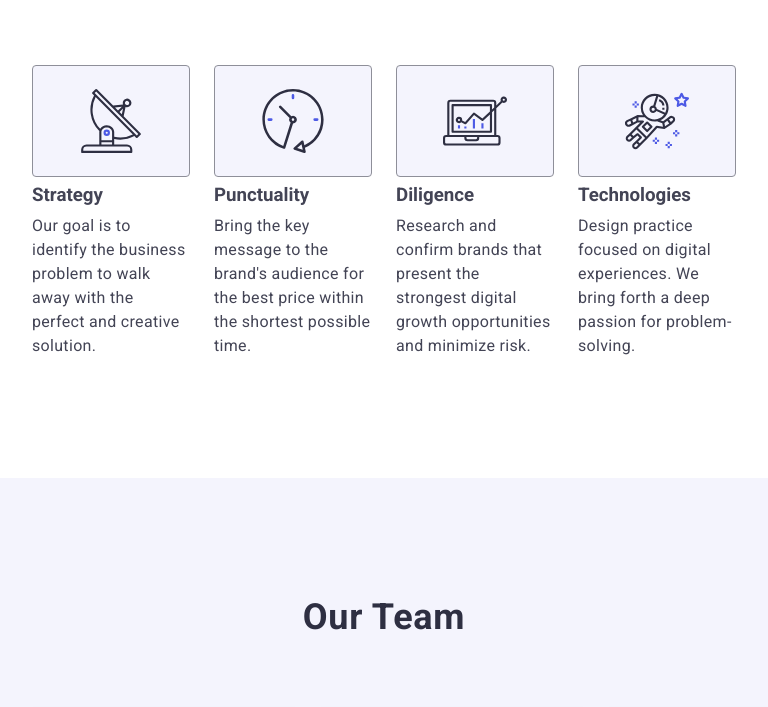
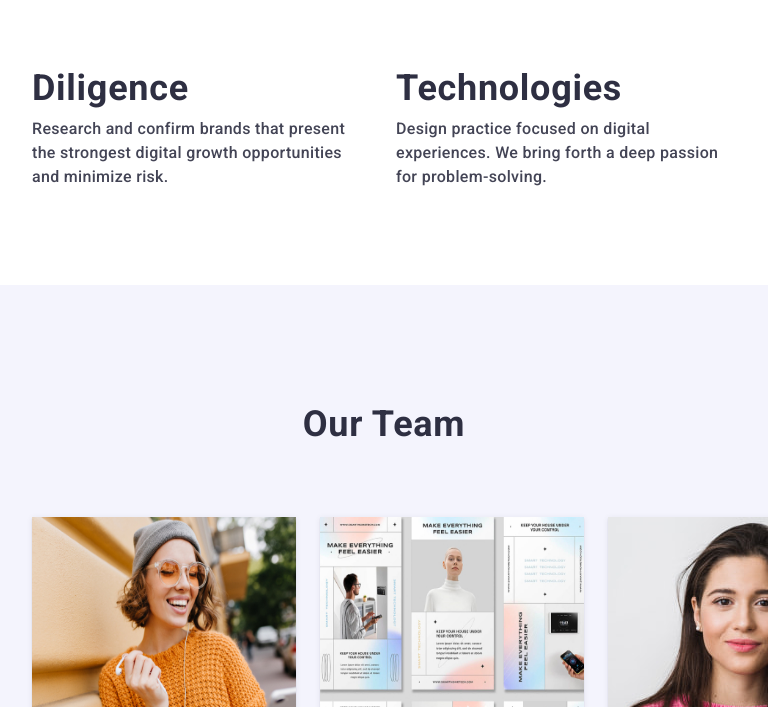
Before and after one commit to Volodymyr-Mohyla/goit-markup-hw-06, a plain HTML site: page index.html in a window 768 px wide. Shown: the part 728-1435 px from the top of the page. Drawn offline with nearby package versions, Linux system fonts and the light colour scheme; files whose address does not match are found by name.

Commit message:
Update style.css

```diff
--- a/css/style.css
+++ b/css/style.css
@@ -706,7 +706,7 @@ ul li {
 
 
 
-@media (max-width: 1158px) and (min-width: 768px){
+@media (max-width: 1159px) and (min-width: 768px){
     .container {
         width: 736px;
         padding: 0 16px;
@@ -727,6 +727,46 @@ ul li {
     .head-cont {
         align-items: center;
     }
+    .first-section {
+        max-width: 768px;
+        padding: 112px 0;
+    }
+    .first-section .title {
+        margin-bottom: 36px;
+    }
+    .second-section {
+        padding: 96px 0;
+    }
+    .list-sec-sect {
+        gap: 72px 24px;
+        flex-wrap: wrap;
+    }
+    .elm-list-sec-sect {
+        flex-basis: calc((100% - 1 * 24px) / 2);
+    }
+    .icon-cont {
+        display: none;
+    }
+    .capt-sec-sect{
+        color: #2E2F42;
+        /* Header 2 */
+        font-family: Roboto, sans-serif;
+        font-size: 36px;
+        font-weight: 700;
+        line-height: 1.11em; /* 40/36 */
+        /* 111.111% */
+        letter-spacing: 0.02em; /* 0.72/36 */
+        text-transform: capitalize;
+    }
+    .second-section-text{
+        color: #434455;
+        /* Body Medium */
+        font-family: Roboto, sans-serif;
+        font-size: 16px;
+        font-weight: 500;
+        line-height: 1.5em; /* 150% */
+        letter-spacing: 0.02em; /* 0.32/16 */
+    }
 }
 
 /*------ END 768PX - 1158PX ------*/
```
